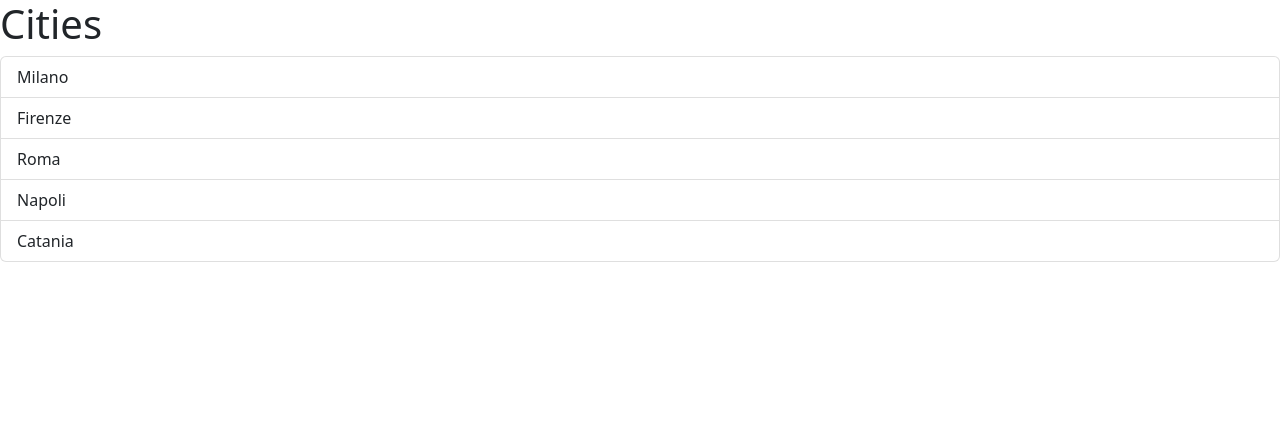
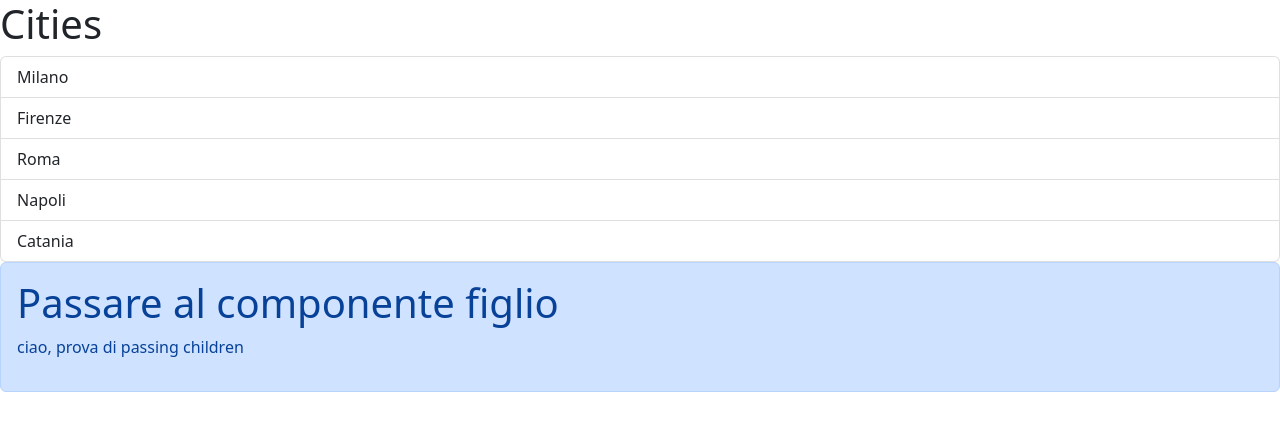
Before and after one commit to LucaRanieri96/first-react-application, a React (Vite) app in the folder react-app1/: page / in a window 1280 px wide. Shown: the top 430 px of the page. Built offline with nearby package versions, Linux system fonts and the light colour scheme.

Commit message:
passing children

```diff
--- a/react-app1/src/App.tsx
+++ b/react-app1/src/App.tsx
@@ -1,4 +1,5 @@
 import ListGroup from "./components/ListGroup";
+import Alert from "./components/Alert";
 
 function App() {
   let items = ["Milano", "Firenze", "Roma", "Napoli", "Catania"];
@@ -13,6 +14,10 @@ function App() {
         heading={"Cities"}
         onSelectedItem={handleSelectItem}
       />
+      <Alert>
+        <h1>Passare al componente figlio</h1>
+        <p>ciao, prova di passing children</p>
+      </Alert>
     </div>
   );
 }
--- /dev/null
+++ b/react-app1/src/components/Alert.tsx
@@ -0,0 +1,15 @@
+import { ReactNode } from "react";
+
+interface Props {
+  children: ReactNode;
+}
+
+const Alert = ({children}: Props) => {
+  return (
+    <div className="alert alert-primary" role="alert">
+      {children}
+    </div>
+  );
+};
+
+export default Alert;
```
